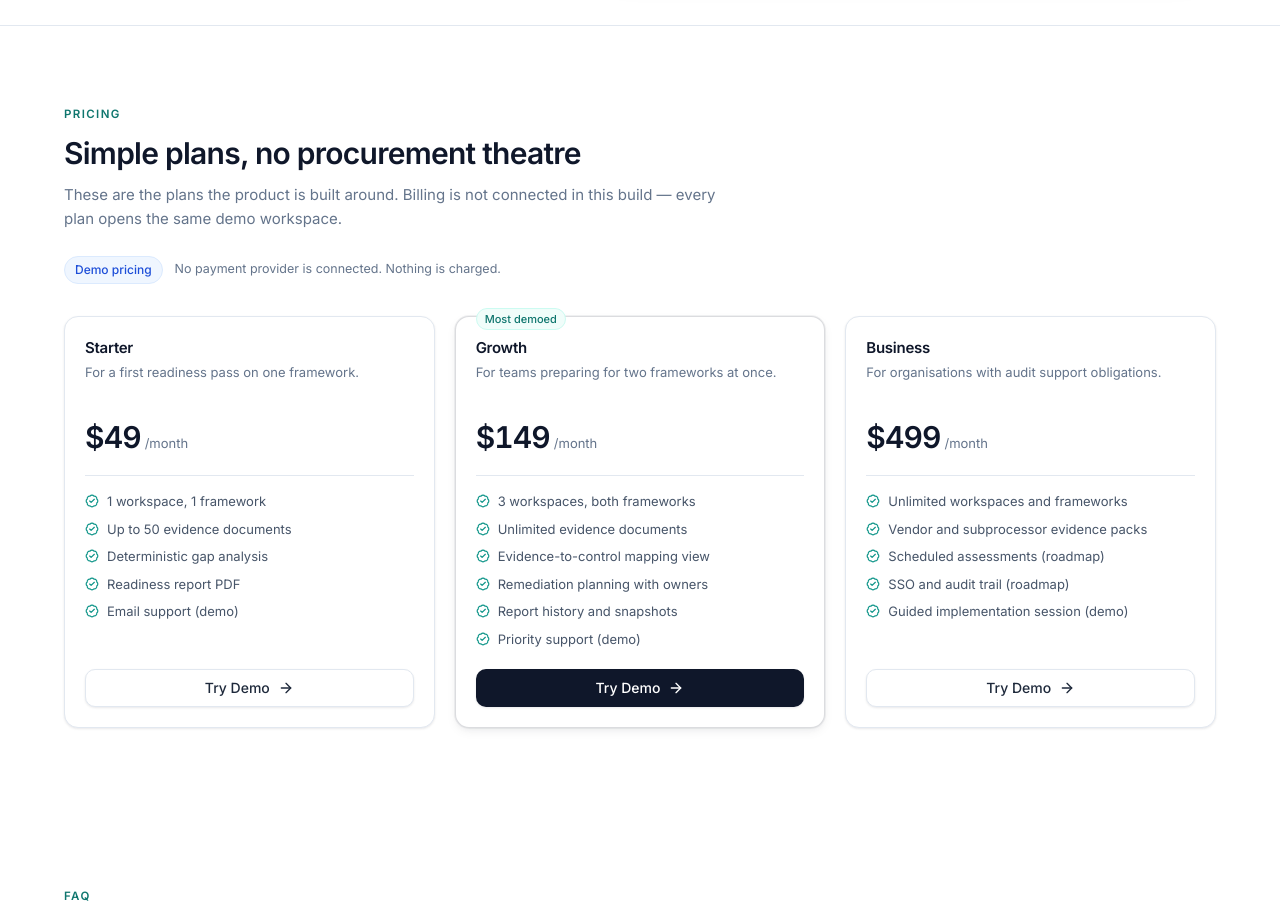
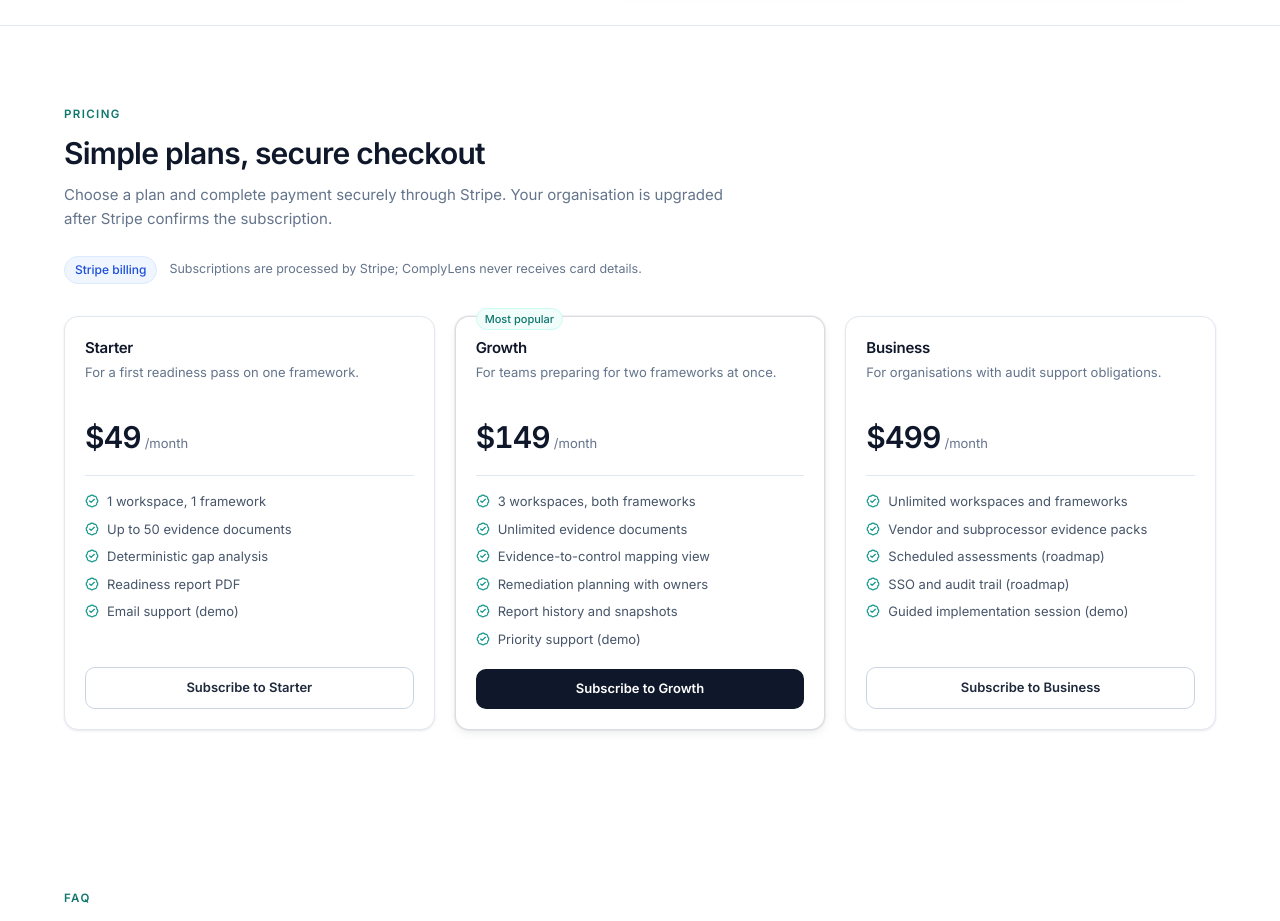
Before and after one commit to Haseebriasat7767/Complense, a React (Vite) app in the folder client/: page / in a window 1280 px wide. Shown: the part 5280-6201 px from the top of the page. Built offline with nearby package versions, Linux system fonts and the light colour scheme; no server answers.

Commit message:
feat: connect pricing buttons to Stripe Checkout

```diff
--- a/client/src/components/marketing/Sections.tsx
+++ b/client/src/components/marketing/Sections.tsx
@@ -17,6 +17,7 @@ import {
 } from 'lucide-react';
 import { Badge } from '@/components/ui/Badge';
 import { ButtonLink } from '@/components/ui/Button';
+import { api, authToken } from '@/lib/api';
 import { cn } from '@/lib/utils';
 import { DemoButton, Eyebrow, Section } from './MarketingLayout';
 
@@ -367,23 +368,46 @@ export const PRICING_PLANS: PricingPlan[] = [
 ] as const;
 
 export function PricingSection({ heading = true }: { heading?: boolean }) {
+  const [loadingPlan, setLoadingPlan] = useState<string | null>(null);
+  const [billingMessage, setBillingMessage] = useState<string | null>(null);
+
+  const checkout = async (plan: PricingPlan) => {
+    setBillingMessage(null);
+    if (!authToken()) {
+      window.location.assign('/login?next=/pricing');
+      return;
+    }
+    setLoadingPlan(plan.name);
+    try {
+      const result = await api.post<{ url: string }>('/billing/checkout', {
+        plan: plan.name.toLowerCase(),
+      });
+      window.location.assign(result.url);
+    } catch (error) {
+      setBillingMessage(error instanceof Error ? error.message : 'Unable to start checkout.');
+      setLoadingPlan(null);
+    }
+  };
+
   return (
     <Section id="pricing">
       {heading ? (
         <div className="max-w-2xl">
           <Eyebrow>Pricing</Eyebrow>
-          <h2 className="mt-3 text-2xl tracking-tight sm:text-3xl">Simple plans, no procurement theatre</h2>
+          <h2 className="mt-3 text-2xl tracking-tight sm:text-3xl">Simple plans, secure checkout</h2>
           <p className="mt-3 text-[15px] leading-relaxed text-ink-500">
-            These are the plans the product is built around. Billing is not connected in this build — every plan opens
-            the same demo workspace.
+            Choose a plan and complete payment securely through Stripe. Your organisation is upgraded after Stripe confirms the subscription.
           </p>
         </div>
       ) : null}
 
       <div className="mt-6 flex items-center gap-3">
-        <Badge tone="info">Demo pricing</Badge>
-        <span className="text-[12.5px] text-ink-500">No payment provider is connected. Nothing is charged.</span>
+        <Badge tone="info">Stripe billing</Badge>
+        <span className="text-[12.5px] text-ink-500">Subscriptions are processed by Stripe; ComplyLens never receives card details.</span>
       </div>
+      {billingMessage ? (
+        <p role="alert" className="mt-4 text-[13px] text-red-700">{billingMessage}</p>
+      ) : null}
 
       <div className="mt-8 grid gap-5 lg:grid-cols-3">
         {PRICING_PLANS.map((plan) => (
@@ -397,7 +421,7 @@ export function PricingSection({ heading = true }: { heading?: boolean }) {
             {plan.highlighted ? (
               <span className="absolute -top-3 left-5">
                 <Badge tone="brand" size="sm">
-                  Most demoed
+                  Most popular
                 </Badge>
               </span>
             ) : null}
@@ -416,7 +440,18 @@ export function PricingSection({ heading = true }: { heading?: boolean }) {
               ))}
             </ul>
             <div className="mt-5">
-              <DemoButton fullWidth label={plan.cta} variant={plan.highlighted ? 'primary' : 'secondary'} />
+              <button
+                type="button"
+                onClick={() => checkout(plan)}
+                disabled={loadingPlan !== null}
+                className={cn(
+                  'inline-flex w-full items-center justify-center rounded-lg px-4 py-2.5 text-[13px] font-semibold transition',
+                  plan.highlighted ? 'bg-ink-900 text-white hover:bg-ink-800' : 'border border-ink-300 bg-white text-ink-800 hover:bg-ink-50',
+                  loadingPlan === plan.name && 'cursor-wait opacity-70',
+                )}
+              >
+                {loadingPlan === plan.name ? 'Opening Stripe…' : `Subscribe to ${plan.name}`}
+              </button>
             </div>
           </div>
         ))}
```
